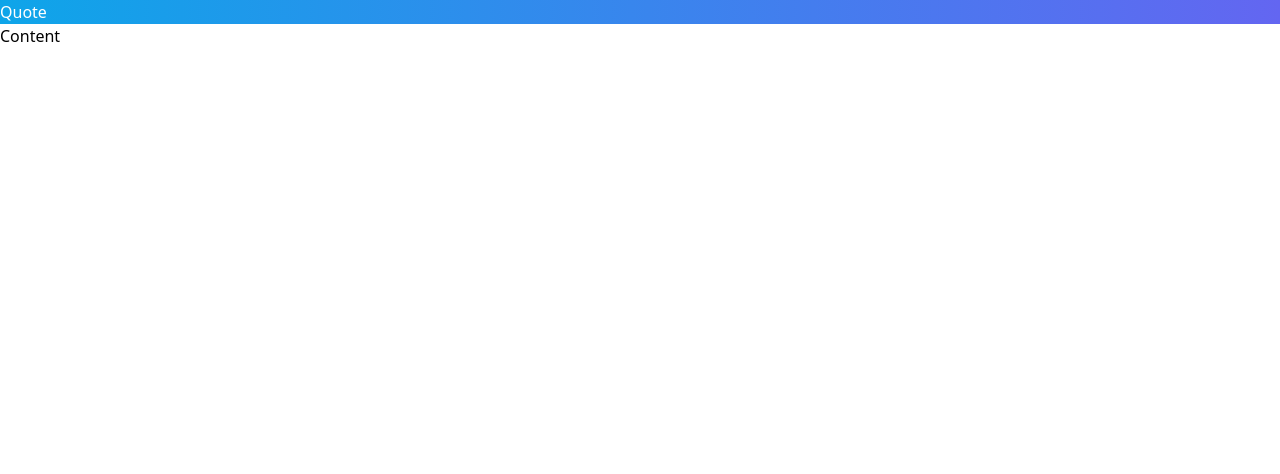
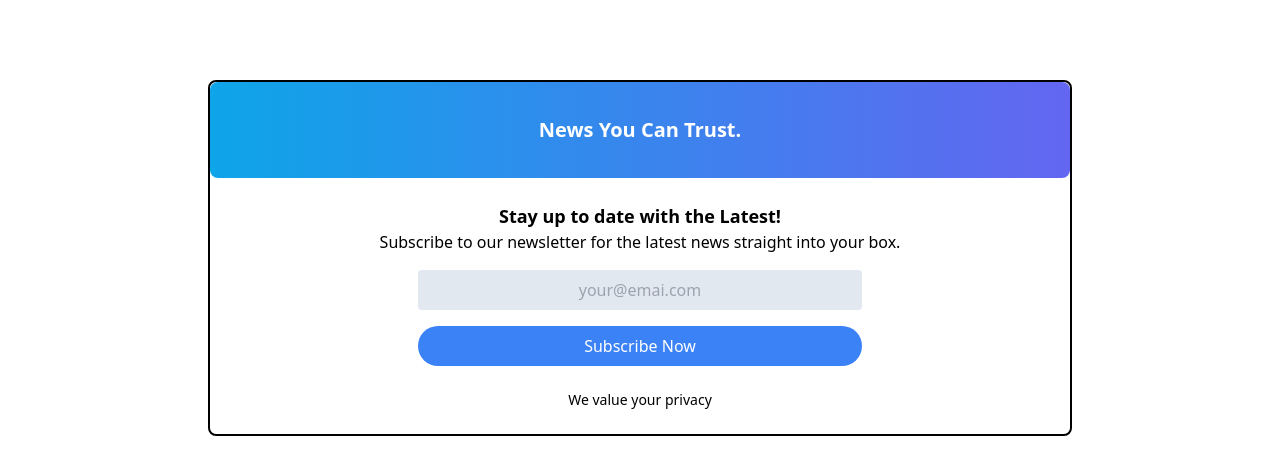
Before and after one commit to vinayBagde/Card-In-Tailwind, a website built with Vite: page index.html in a window 1280 px wide. Built offline with nearby package versions, Linux system fonts and the light colour scheme.

Commit message:
create card

```diff
--- a/index.html
+++ b/index.html
@@ -7,11 +7,32 @@
     <link rel="stylesheet" href="./style.css" />
   </head>
   <body>
-    <!-- Quote Container -->
-    <div class="bg-gradient-to-r from-sky-500 to-indigo-500 text-white">
-      Quote
+    <div class="mt-20 mx-52 flex flex-wrap rounded-lg border-2 border-black">
+      <!-- Quote Container -->
+      <div
+        class="bg-gradient-to-r from-sky-500 to-indigo-500 text-white h-24 flex justify-center items-center font-bold text-xl w-full rounded-lg"
+      >
+        News You Can Trust.
+      </div>
+      <!-- Content Container -->
+      <div class="text-center mt-6 w-full">
+        <h3 class="text-lg font-semibold">Stay up to date with the Latest!</h3>
+        <p>
+          Subscribe to our newsletter for the latest news straight into your
+          box.
+        </p>
+        <form action="./action" class="flex flex-wrap">
+          <input
+            type="text"
+            placeholder="your@emai.com"
+            class="w-full mx-52 bg-slate-200 text-center placeholder:sm my-4 py-2 rounded"
+          />
+          <button class="bg-blue-500 w-full text-white mx-52 py-2 rounded-full">
+            Subscribe Now
+          </button>
+        </form>
+        <p class="my-6 text-sm">We value your privacy</p>
+      </div>
     </div>
-    <!-- Content Container -->
-    <div>Content</div>
   </body>
 </html>
```
